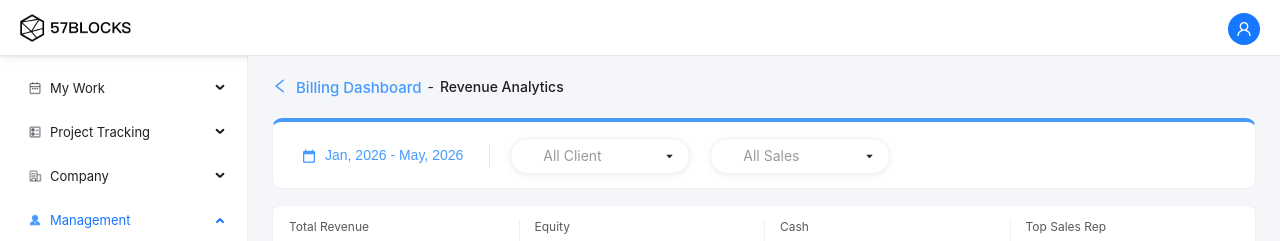
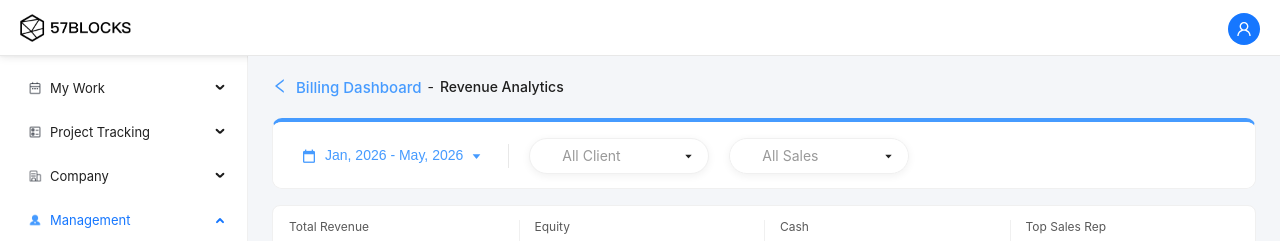
Before and after one commit to Erhei631/wcp-revenue-analytics-demo, a React (Vite) app: page /revenue-analytics in a window 1280 px wide. Shown: the top 241 px of the page. Built offline with nearby package versions, Linux system fonts and the light colour scheme.

Commit message:
Add dropdown caret to month range picker trigger.
Shows a theme-colored chevron on the right that rotates when the popover is open.

Co-authored-by: Cursor <cursoragent@cursor.com>

```diff
--- a/src/components/MonthRangePicker.tsx
+++ b/src/components/MonthRangePicker.tsx
@@ -1,4 +1,5 @@
 import { useEffect, useMemo, useState, type CSSProperties } from 'react';
+import { CaretDownOutlined } from '@ant-design/icons';
 import { Popover, Typography } from 'antd';
 import dayjs, { type Dayjs } from 'dayjs';
 import { THEME_PRIMARY, THEME_PRIMARY_MUTED, THEME_PRIMARY_SOFT } from '../constants/chartColors';
@@ -423,6 +424,16 @@ export function MonthRangePicker({
             className="month-range-picker__trigger-icon"
           />
           <span>{displayLabel}</span>
+          <span
+            className={
+              open
+                ? 'month-range-picker__trigger-caret month-range-picker__trigger-caret--open'
+                : 'month-range-picker__trigger-caret'
+            }
+            aria-hidden
+          >
+            <CaretDownOutlined />
+          </span>
         </button>
       </Popover>
     </div>
--- a/src/index.css
+++ b/src/index.css
@@ -840,6 +840,21 @@ svg {
   object-fit: contain;
 }
 
+.month-range-picker__trigger-caret {
+  display: inline-flex;
+  align-items: center;
+  justify-content: center;
+  flex-shrink: 0;
+  color: var(--theme-primary, #469bff);
+  font-size: 11px;
+  line-height: 0;
+  transition: transform 0.2s ease;
+}
+
+.month-range-picker__trigger-caret--open {
+  transform: rotate(180deg);
+}
+
 /* Billing dashboard — Revenue Analytics toolbar button */
 .billing-revenue-analytics-btn.ant-btn-default {
   color: var(--theme-primary, #469bff);
```
